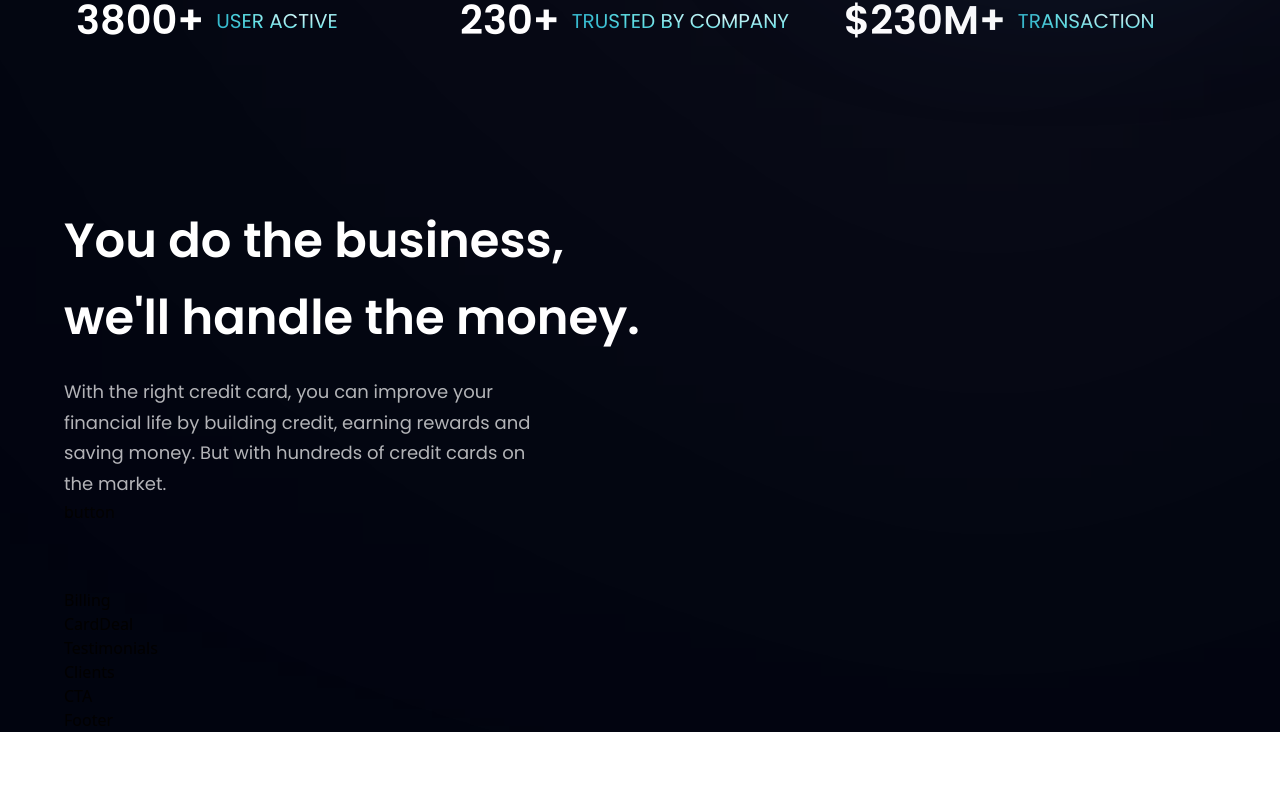
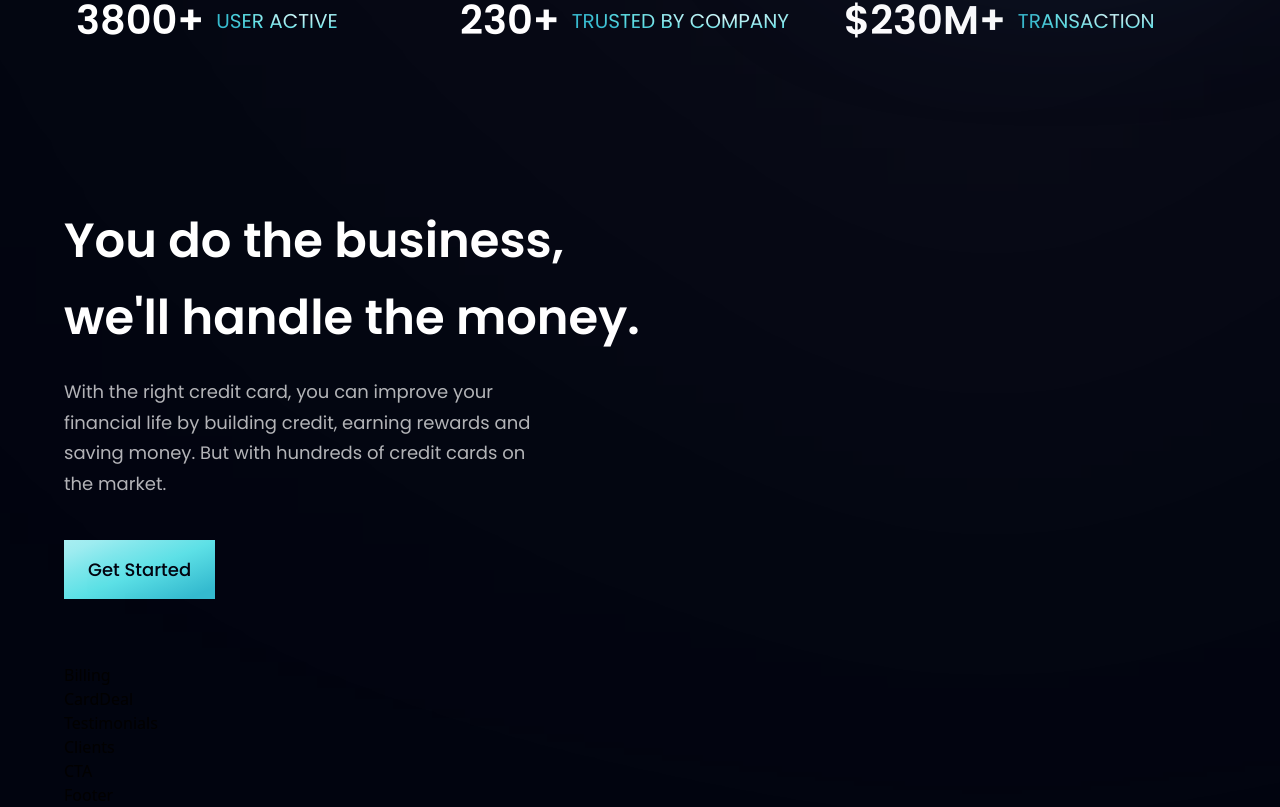
Before and after one commit to Tochukwu-Nwosu/hoobank-app, a React (Vite) app: page / in a window 1280 px wide. Shown: the part 806-1613 px from the top of the page. Before the commit the page ends 1538 px from the top, so only its background shows below. Built offline with nearby package versions, Linux system fonts and the light colour scheme.

Commit message:
completed Button component

```diff
--- a/src/components/Business.jsx
+++ b/src/components/Business.jsx
@@ -8,7 +8,7 @@
       <h2 className={styles.heading2}>You do the business, <br className="sm:block hidden" /> we'll handle the money.</h2>
       <p className={`${styles.paragraph} max-w-[470px] mt-5`}>With the right credit card, you can improve your financial life by building credit, earning rewards and saving money. But with hundreds of credit cards on the market.</p>
 
-      <Button />
+      <Button styles="mt-10" />
     </div>
   </section>
 )
--- a/src/components/Button.jsx
+++ b/src/components/Button.jsx
@@ -1,8 +1,9 @@
-import React from 'react'
 
-const Button = () => {
+const Button = ({ styles }) => {
   return (
-    <div>button</div>
+    <button type="button" className={`py-4 px-6 bg-blue-gradient font-poppins font-medium text-[18px] text-primary outline-none ${styles}`}>
+        Get Started
+    </button>
   )
 }
 
```
